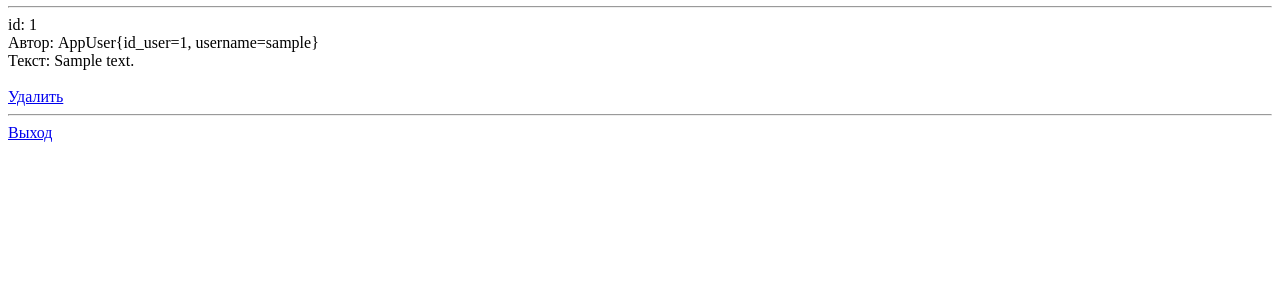
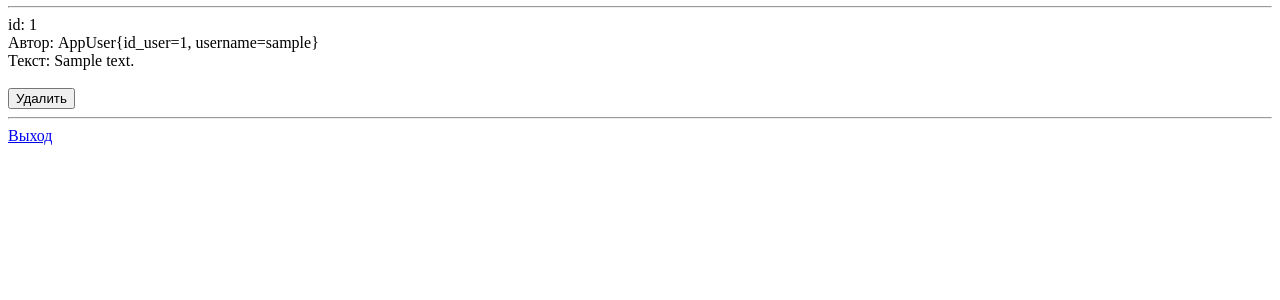
Before and after one commit to sashaqwert/BMSTU_TRPO_KR_DZ_2, a Django app: a page that uses py/TRPO_DZ_2/templates/task.html in a window 1280 px wide. Shown: the part 254-554 px from the top of the page. Run offline with Django 4.2, Linux system fonts and the light colour scheme; tables that the repository leaves empty hold one stand-in row (values such as "Sample post").

Commit message:
Обработка DELETE

```diff
--- a/py/TRPO_DZ_2/templates/task.html
+++ b/py/TRPO_DZ_2/templates/task.html
@@ -12,5 +12,5 @@
         Автор: {{ task.get_author }}<br>
         Текст: {{ task.get_text }}<br>
     {% endif %}<br>
-    <a href="." data-method="delete">Удалить</a>
+    <button class="delete" data-target="." data-method="DELETE" data-disabled="true">Удалить</button>
 {% endblock content %}
```
